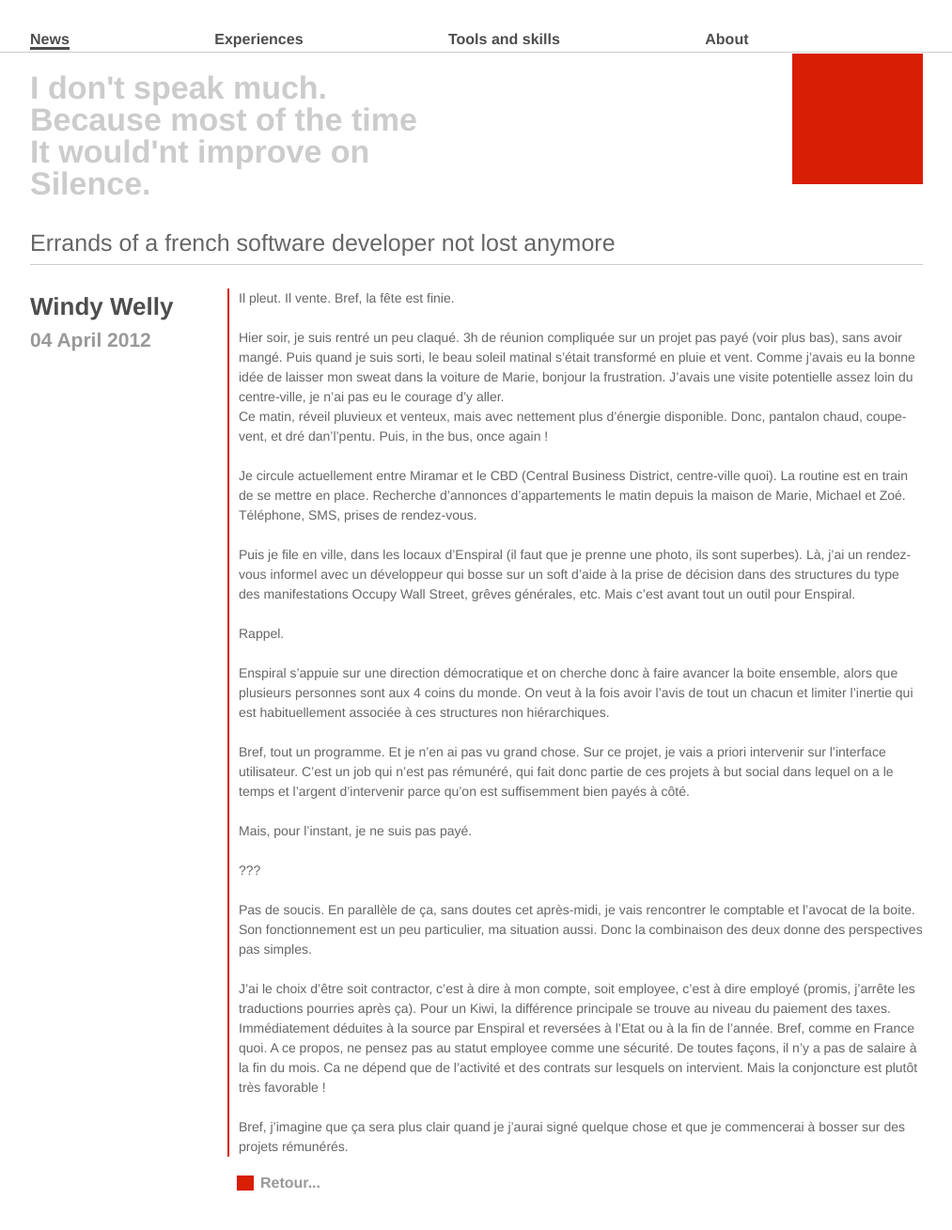
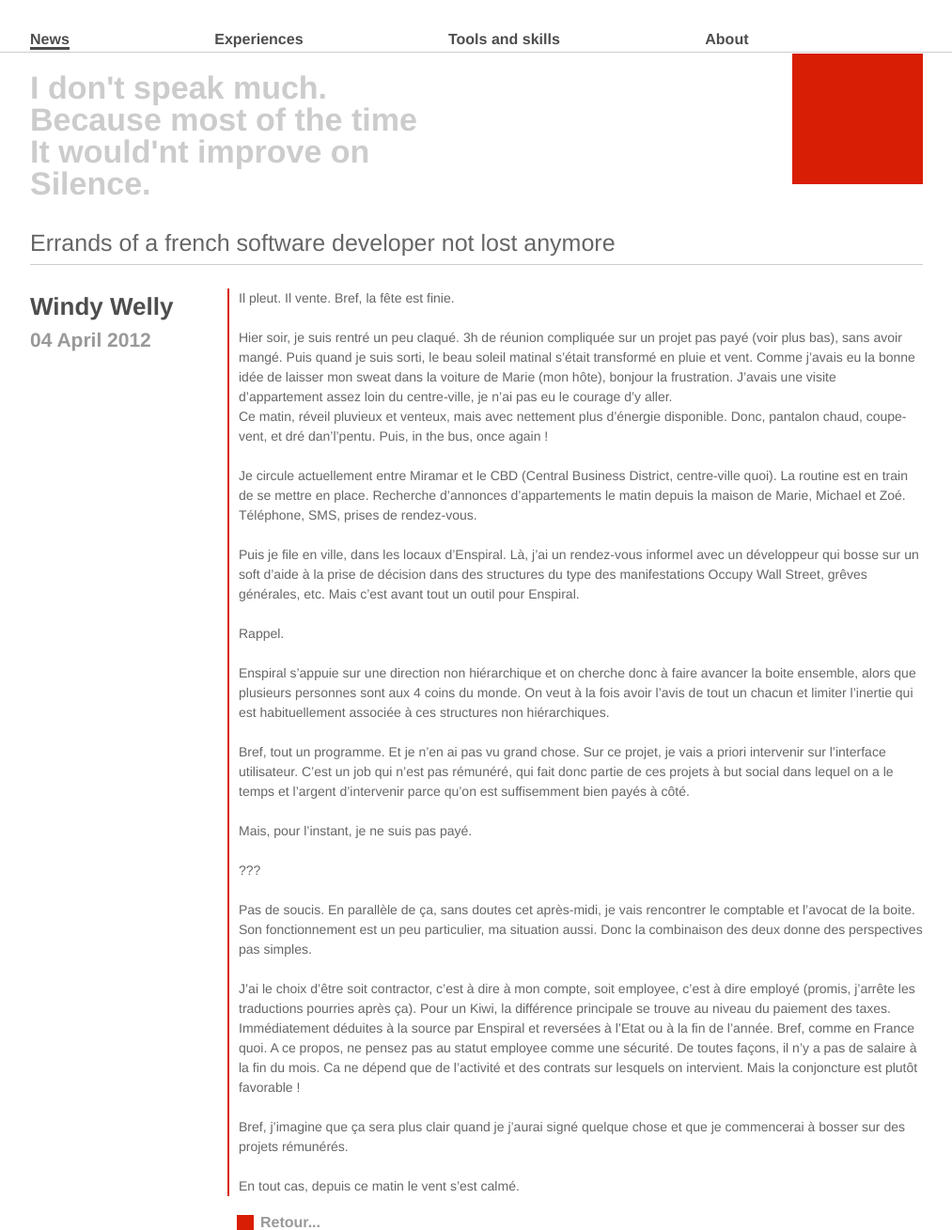
Before and after one commit to vaevictis/vaevictis.github.com, a Jekyll site: the page built from _posts/2012-04-04-windy-welly.markdown, in a window 1280 px wide. Shown: the whole page at 94% size, without its empty margins (133-1146 px from the left). Built offline with Jekyll 4.4.1, drawn with Linux system fonts in a browser that asks for light colours; before the commit the page ends 1267 px from its top, so only the background shows below that.

Commit message:
Reformulate some posts

```diff
--- a/_posts/2012-03-27-depart.markdown
+++ b/_posts/2012-03-27-depart.markdown
@@ -5,7 +5,7 @@
 published: true
 ---
 
-[<img src="http://farm8.staticflickr.com/7278/6879768036_a6dc75ed43.jpg">](href="http://www.flickr.com/photos/ghammadi/sets/72157629327721644/)
+<img src="http://farm8.staticflickr.com/7278/6879768036_a6dc75ed43.jpg">
 Ca y est.
 <br />
 <br />
--- a/_posts/2012-03-28-hong-kong.markdown
+++ b/_posts/2012-03-28-hong-kong.markdown
@@ -5,9 +5,8 @@
 published: true
 ---
 
-<a href="http://www.flickr.com/photos/ghammadi/6879761040/in/set-72157629327721644/lightbox">
-  <img src="http://farm8.staticflickr.com/7278/6879768036_a6dc75ed43.jpg" />
-</a>
+[<img src="http://www.flickr.com/photos/ghammadi/sets/72157629327721644/show/">](http://www.flickr.com/photos/ghammadi/6879761956/in/set-72157629327721644/lightbox/)
+
 
 C'est bruyant.
 <br />
--- a/_posts/2012-03-29-wonderful.markdown
+++ b/_posts/2012-03-29-wonderful.markdown
@@ -4,6 +4,8 @@
 abstract: "WON-DER-FUL. Extraordinary."
 published: true
 ---
+
+[<img src="http://farm8.staticflickr.com/7117/6892605396_23a6726c9d_n.jpg">](http://www.flickr.com/photos/ghammadi/sets/72157629727577967/show/)
 
 Je ne sais pas par où commencer ce soir. C'est 23h, je suis mort, mais je ne peux pas fermer les yeux sans avoir couché quelques lignes à propos des gens que j'ai rencontrés ce soir.
 <br />
--- a/_posts/2012-04-02-inspiration.markdown
+++ b/_posts/2012-04-02-inspiration.markdown
@@ -33,11 +33,11 @@
 <br />
 <br />
 
-J'ai été calé sur un bureau dans une grande salle (la tronche de ses locaux, ils sont magnifiques), on m'a filé les identifiants pour la connexion internet, et un bout de gateau en attendant mon "entretien". Le fondateur est sorti de la salle de réu, puis et est allé dans son bureau. Devinez où ? Juste en face de moi. Au milieu de la salle des grouilleaux. En face de la salle dans laquelle tout le monde travaille, en fait.
+J'ai été calé sur un bureau dans une grande salle (les locaux sont magnifiques), on m'a filé les identifiants pour la connexion internet, et un bout de gâteau en attendant mon "entretien". Le fondateur est sorti de la salle de réu, pieds nus, puis et est allé dans son bureau. Devinez où ? Juste en face de moi. Au milieu de la salle des grouillots. Dans la salle dans laquelle tout le monde travaille, en fait.
 <br />
 <br />
 
-Enspiral, c'est une entreprise à direction démocratique. Au bout d'environ 6 mois de travail au sein du collectif, on obtient 1 point de vote. Et pas plus de points au bout de plus longtemps. Aujourd'hui, pour environ 50 personnes qui gravitent souvent autour des projets du collectif, et 50 personnes qui gravitent un cran plus loin (moins de participations), il y a 25 membres votants.
+Enspiral, c'est une entreprise à direction non-hiérarchique. Au bout d'environ 6 mois de travail au sein du collectif, on obtient 1 point de vote. Et pas plus de points au bout de plus longtemps. Aujourd'hui, pour environ 50 personnes qui gravitent souvent autour des projets du collectif, et 50 personnes qui gravitent un cran plus loin (moins de participations), il y a 25 membres votants.
 <br />
 <br />
 
--- a/_posts/2012-04-04-windy-welly.markdown
+++ b/_posts/2012-04-04-windy-welly.markdown
@@ -9,7 +9,7 @@
 <br />
 <br />
 
-Hier soir, je suis rentré un peu claqué. 3h de réunion compliquée sur un projet pas payé (voir plus bas), sans avoir mangé. Puis quand je suis sorti, le beau soleil matinal s'était transformé en pluie et vent. Comme j'avais eu la bonne idée de laisser mon sweat dans la voiture de Marie, bonjour la frustration. J'avais une visite potentielle assez loin du centre-ville, je n'ai pas eu le courage d'y aller.
+Hier soir, je suis rentré un peu claqué. 3h de réunion compliquée sur un projet pas payé (voir plus bas), sans avoir mangé. Puis quand je suis sorti, le beau soleil matinal s'était transformé en pluie et vent. Comme j'avais eu la bonne idée de laisser mon sweat dans la voiture de Marie (mon hôte), bonjour la frustration. J'avais une visite d'appartement assez loin du centre-ville, je n'ai pas eu le courage d'y aller.
 
 Ce matin, réveil pluvieux et venteux, mais avec nettement plus d'énergie disponible. Donc, pantalon chaud, coupe-vent, et dré dan'l'pentu. Puis, in the bus, once again !
 <br />
@@ -19,7 +19,7 @@
 <br />
 <br />
 
-Puis je file en ville, dans les locaux d'Enspiral (il faut que je prenne une photo, ils sont superbes). Là, j'ai un rendez-vous informel avec un développeur qui bosse sur un soft d'aide à la prise de décision dans des structures du type des manifestations Occupy Wall Street, grêves générales, etc. Mais c'est avant tout un outil pour Enspiral.
+Puis je file en ville, dans les locaux d'Enspiral. Là, j'ai un rendez-vous informel avec un développeur qui bosse sur un soft d'aide à la prise de décision dans des structures du type des manifestations Occupy Wall Street, grêves générales, etc. Mais c'est avant tout un outil pour Enspiral.
 <br />
 <br />
 
@@ -27,7 +27,7 @@
 <br />
 <br />
 
-Enspiral s'appuie sur une direction démocratique et on cherche donc à faire avancer la boite ensemble, alors que plusieurs personnes sont aux 4 coins du monde. On veut à la fois avoir l'avis de tout un chacun et limiter l'inertie qui est habituellement associée à ces structures non hiérarchiques.
+Enspiral s'appuie sur une direction non hiérarchique et on cherche donc à faire avancer la boite ensemble, alors que plusieurs personnes sont aux 4 coins du monde. On veut à la fois avoir l'avis de tout un chacun et limiter l'inertie qui est habituellement associée à ces structures non hiérarchiques.
 <br />
 <br />
 
@@ -47,8 +47,12 @@
 <br />
 <br />
 
-J'ai le choix d'être soit contractor, c'est à dire à mon compte, soit employee, c'est à dire employé (promis, j'arrête les traductions pourries après ça). Pour un Kiwi, la différence principale se trouve au niveau du paiement des taxes. Immédiatement déduites à la source par Enspiral et reversées à l'Etat ou à la fin de l'année. Bref, comme en France quoi. A ce propos, ne pensez pas au statut employee comme une sécurité. De toutes façons, il n'y a pas de salaire à la fin du mois. Ca ne dépend que de l'activité et des contrats sur lesquels on intervient. Mais la conjoncture est plutôt très favorable !
+J'ai le choix d'être soit contractor, c'est à dire à mon compte, soit employee, c'est à dire employé (promis, j'arrête les traductions pourries après ça). Pour un Kiwi, la différence principale se trouve au niveau du paiement des taxes. Immédiatement déduites à la source par Enspiral et reversées à l'Etat ou à la fin de l'année. Bref, comme en France quoi. A ce propos, ne pensez pas au statut employee comme une sécurité. De toutes façons, il n'y a pas de salaire à la fin du mois. Ca ne dépend que de l'activité et des contrats sur lesquels on intervient. Mais la conjoncture est plutôt favorable !
 <br />
 <br />
 
 Bref, j'imagine que ça sera plus clair quand je j'aurai signé quelque chose et que je commencerai à bosser sur des projets rémunérés.
+<br />
+<br />
+
+En tout cas, depuis ce matin le vent s'est calmé.
```
